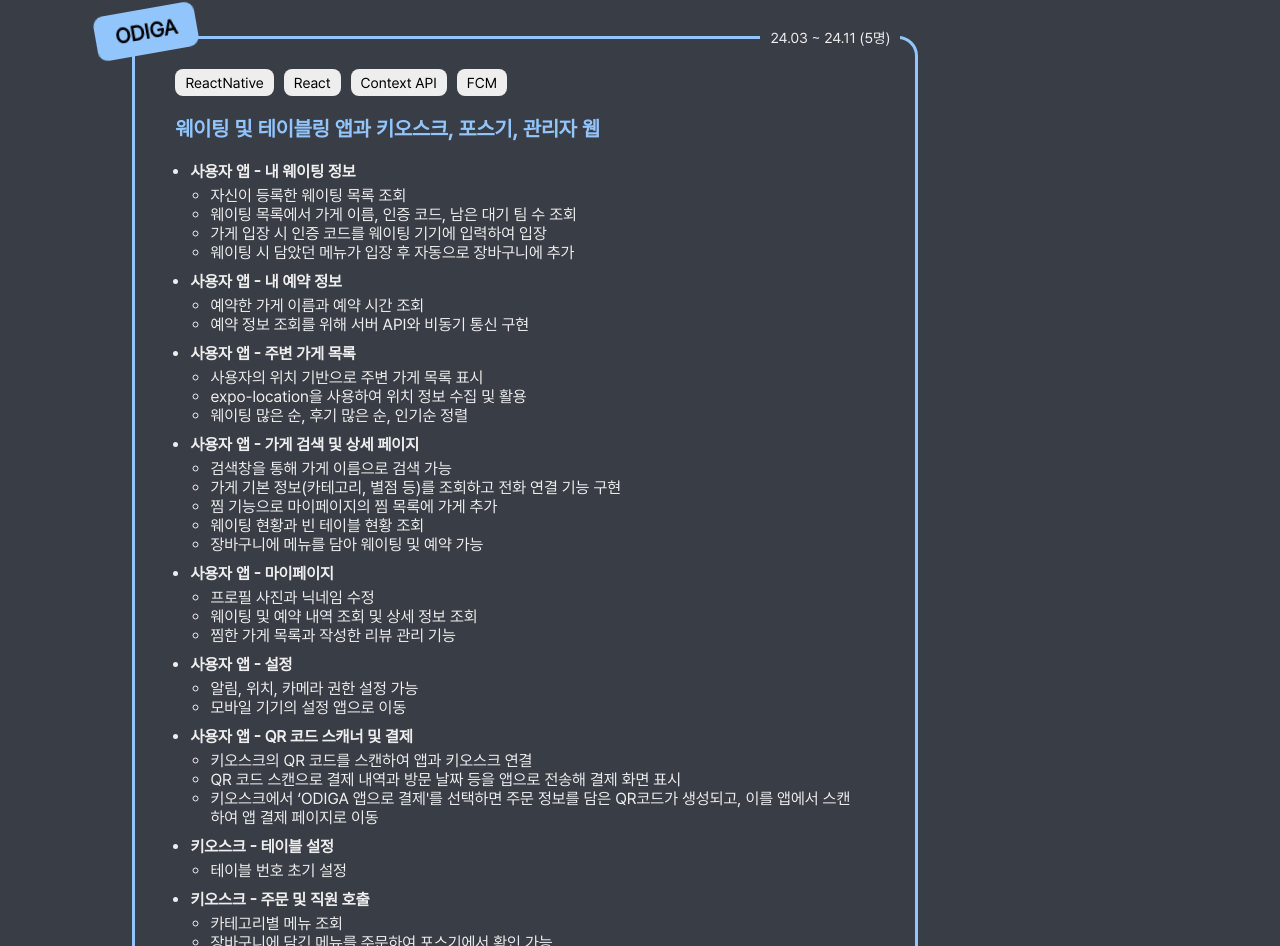
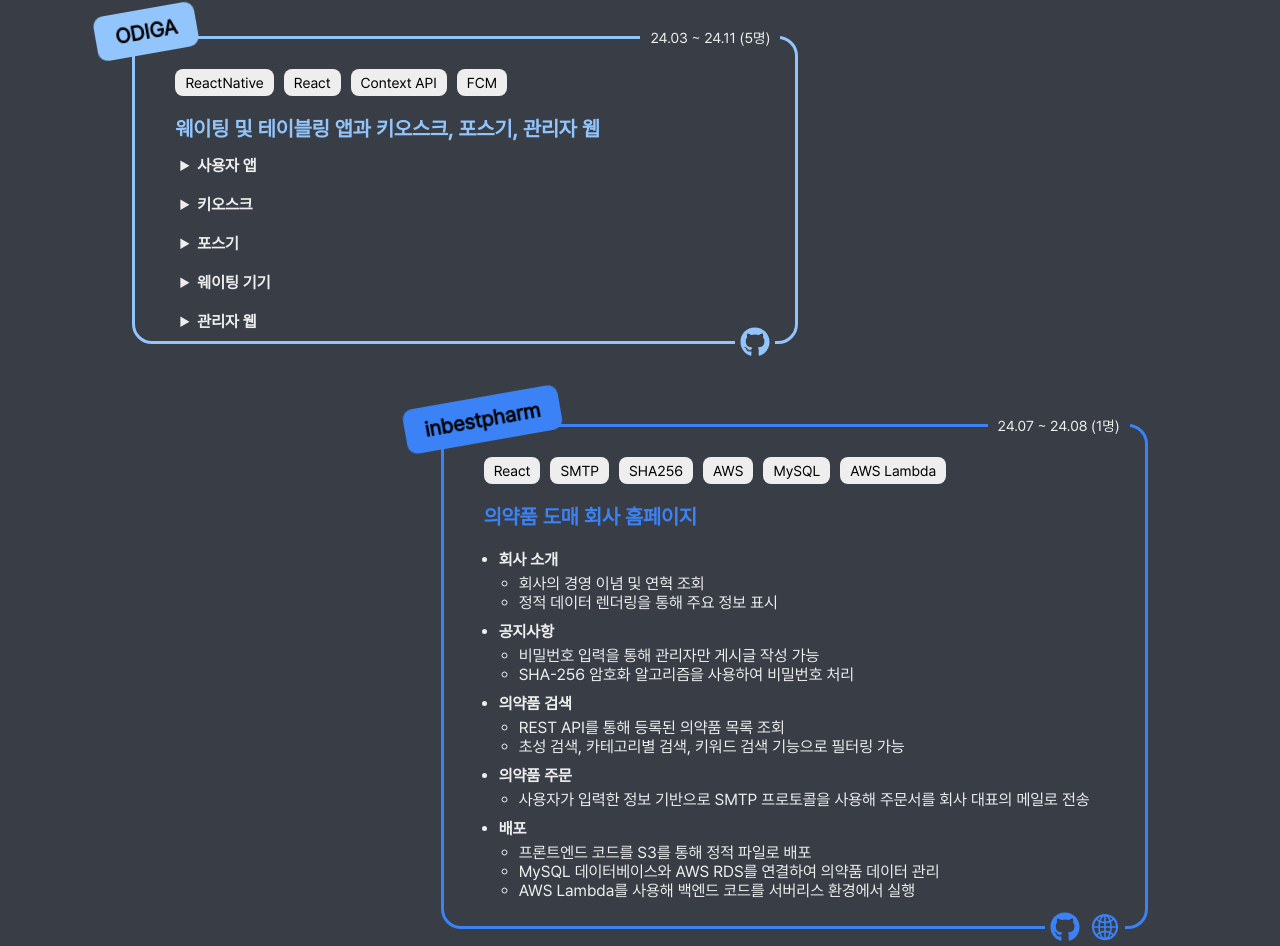
Before and after one commit to hjoo830/portfolio, a React (Create React App) app: page / in a window 1280 px wide. Shown: the part 4023-4969 px from the top of the page. Built offline with nearby package versions, Linux system fonts and the light colour scheme; a web font is replaced by a local one.

Commit message:
✨ Feat: Add toggle for ODIGA project

```diff
--- a/src/components/ProjectSection.js
+++ b/src/components/ProjectSection.js
@@ -48,6 +48,30 @@ function ProjectSection() {
               ))}
             </div>
             <h3 className="projectTitle">{project.title}</h3>
+
+            {project.name === "ODIGA" ? (
+              <div className="odigaContent">
+                {project.content.map((client, catIdx) => (
+                  <details key={catIdx} className="clientContainer">
+                    <summary className="clientName">{client.client}</summary>
+                    <ul className="clientContent">
+                      {client.features.map((feature, featureIdx) => (
+                        <li key={featureIdx}>
+                          <strong className="featureName">
+                            {feature.function}
+                          </strong>
+                          <ul>
+                            {feature.descriptions.map((desc, descIdx) => (
+                              <li key={descIdx}>{desc}</li>
+                            ))}
+                          </ul>
+                        </li>
+                      ))}
+                    </ul>
+                  </details>
+                ))}
+              </div>
+            ) : (
               <ul className="projectContent">
                 {project.content.map((func, idx) => (
                   <li key={idx}>
@@ -60,6 +84,7 @@ function ProjectSection() {
                   </li>
                 ))}
               </ul>
+            )}
 
             <div className="projectLinks">
               {project.githubUrl && (
--- a/src/css/ProjectSection.css
+++ b/src/css/ProjectSection.css
@@ -117,6 +117,31 @@
   font-size: 0.9rem;
 }
 
+.clientName {
+  font-weight: bold;
+  cursor: pointer;
+  padding: 10px;
+  padding-left: 5px;
+}
+
+.clientContent {
+  margin-top: 5px;
+}
+
+.clientContent li {
+  margin-bottom: 5px;
+}
+
+.clientContent ul {
+  padding-left: 20px;
+}
+
+.featureName {
+  display: flex;
+  margin-top: 10px;
+  margin-bottom: 10px;
+}
+
 .projectContent {
   padding: 0 15px;
 }
--- a/src/data/projects.js
+++ b/src/data/projects.js
@@ -98,7 +98,10 @@ export const projects = [
     githubUrl: "https://github.com/O-DI-GA",
     content: [
       {
-        function: "사용자 앱 - 내 웨이팅 정보",
+        client: "사용자 앱",
+        features: [
+          {
+            function: "내 웨이팅 정보",
             descriptions: [
               "자신이 등록한 웨이팅 목록 조회",
               "웨이팅 목록에서 가게 이름, 인증 코드, 남은 대기 팀 수 조회",
@@ -106,15 +109,16 @@ export const projects = [
               "웨이팅 시 담았던 메뉴가 입장 후 자동으로 장바구니에 추가",
             ],
           },
+
           {
-        function: "사용자 앱 - 내 예약 정보",
+            function: "내 예약 정보",
             descriptions: [
               "예약한 가게 이름과 예약 시간 조회",
               "예약 정보 조회를 위해 서버 API와 비동기 통신 구현",
             ],
           },
           {
-        function: "사용자 앱 - 주변 가게 목록",
+            function: "주변 가게 목록",
             descriptions: [
               "사용자의 위치 기반으로 주변 가게 목록 표시",
               "expo-location을 사용하여 위치 정보 수집 및 활용",
@@ -122,7 +126,7 @@ export const projects = [
             ],
           },
           {
-        function: "사용자 앱 - 가게 검색 및 상세 페이지",
+            function: "가게 검색 및 상세 페이지",
             descriptions: [
               "검색창을 통해 가게 이름으로 검색 가능",
               "가게 기본 정보(카테고리, 별점 등)를 조회하고 전화 연결 기능 구현",
@@ -132,7 +136,7 @@ export const projects = [
             ],
           },
           {
-        function: "사용자 앱 - 마이페이지",
+            function: "마이페이지",
             descriptions: [
               "프로필 사진과 닉네임 수정",
               "웨이팅 및 예약 내역 조회 및 상세 정보 조회",
@@ -140,26 +144,32 @@ export const projects = [
             ],
           },
           {
-        function: "사용자 앱 - 설정",
+            function: "설정",
             descriptions: [
               "알림, 위치, 카메라 권한 설정 가능",
               "모바일 기기의 설정 앱으로 이동",
             ],
           },
           {
-        function: "사용자 앱 - QR 코드 스캐너 및 결제",
+            function: "QR 코드 스캐너 및 결제",
             descriptions: [
               "키오스크의 QR 코드를 스캔하여 앱과 키오스크 연결",
               "QR 코드 스캔으로 결제 내역과 방문 날짜 등을 앱으로 전송해 결제 화면 표시",
-          "키오스크에서 ‘ODIGA 앱으로 결제'를 선택하면 주문 정보를 담은 QR코드가 생성되고, 이를 앱에서 스캔하여 앱 결제 페이지로 이동",
+              "키오스크에서 'ODIGA 앱으로 결제'를 선택하면 주문 정보를 담은 QR코드가 생성되고, 이를 앱에서 스캔하여 앱 결제 페이지로 이동",
+            ],
+          },
         ],
       },
       {
-        function: "키오스크 - 테이블 설정",
+        client: "키오스크",
+        features: [
+          {
+            function: "테이블 설정",
             descriptions: ["테이블 번호 초기 설정"],
           },
+
           {
-        function: "키오스크 - 주문 및 직원 호출",
+            function: "주문 및 직원 호출",
             descriptions: [
               "카테고리별 메뉴 조회",
               "장바구니에 담긴 메뉴를 주문하여 포스기에서 확인 가능",
@@ -167,23 +177,29 @@ export const projects = [
             ],
           },
           {
-        function: "키오스크 - 결제",
+            function: "결제",
             descriptions: [
               "주문 내역 조회 및 결제 방식 선택",
               "현장 결제와 앱 결제 지원",
               "앱 결제 시 QR 코드를 제공하여 앱으로 정보 전송",
             ],
           },
+        ],
+      },
       {
-        function: "포스기 - 로그인 및 가게 선택",
+        client: "포스기",
+        features: [
+          {
+            function: "로그인 및 가게 선택",
             descriptions: [
               "로그인 및 회원가입",
               "로그인 후 등록된 가게 목록 조회",
               "가게 선택 시 해당 가게에 설정된 테이블 번호별 주문 내역 표시",
             ],
           },
+
           {
-        function: "포스기 - 테이블 관리 및 주문 내역",
+            function: "테이블 관리 및 주문 내역",
             descriptions: [
               "테이블별 주문 내역 실시간 조회",
               "빈 테이블(회색)과 주문 중인 테이블(노란색) 시각적 구분",
@@ -192,7 +208,7 @@ export const projects = [
             ],
           },
           {
-        function: "포스기 - 웨이팅 관리",
+            function: "웨이팅 관리",
             descriptions: [
               "현재 웨이팅 인원 및 대기 번호 표시",
               "웨이팅 상세 보기(웨이팅 번호, 사용자 이름, 인원수, 메뉴 보기)",
@@ -201,22 +217,32 @@ export const projects = [
             ],
           },
           {
-        function: "포스기 - 주문 알림",
+            function: "주문 알림",
             descriptions: [
               "키오스크에서 주문이 들어올 경우 오른쪽에 주문 목록 표시",
               "포그라운드에서 Firebase Cloud Messaging(FCM)을 이용해 새로운 주문 내역 실시간 확인",
             ],
           },
+        ],
+      },
 
       {
-        function: "웨이팅 기기 - 대기 등록 및 인증",
+        client: "웨이팅 기기",
+        features: [
+          {
+            function: "대기 등록 및 인증",
             descriptions: [
               "가게 앞 웨이팅 기기를 통해 인증번호 입력 시 입장 가능",
               "현재 웨이팅 번호 표시",
             ],
           },
+        ],
+      },
       {
-        function: "관리자 웹 - 가게 및 메뉴 관리",
+        client: "관리자 웹",
+        features: [
+          {
+            function: "가게 및 메뉴 관리",
             descriptions: [
               "로그인 및 회원가입",
               "가게 정보 등록 및 수정 가능",
@@ -225,8 +251,9 @@ export const projects = [
               "테이블 정보 설정(테이블 개수, 착석 가능 인원)",
             ],
           },
+
           {
-        function: "관리자 웹 - 예약 관리",
+            function: "예약 관리",
             descriptions: [
               "예약 가능 시간 등록 및 간격 설정 기능",
               "날짜 별 예약 가능 시간 조회 및 수정, 삭제",
@@ -234,7 +261,7 @@ export const projects = [
             ],
           },
           {
-        function: "관리자 웹 - 매출 분석",
+            function: "매출 분석",
             descriptions: [
               "오늘 매출 현황(매출액, 방문자 수, 웨이팅 수, 인기 메뉴) 조회",
               "카테고리별 및 메뉴별 매출 분석 시각화",
@@ -242,6 +269,8 @@ export const projects = [
               "요일별, 시간대별 방문자 및 웨이팅 수 시각화",
               "연간 예약 패턴 시각화",
               "리뷰 통계 및 GPT API 기반 요약 및 개선 사항 제공",
+            ],
+          },
         ],
       },
     ],
```
Lines whose indentation alone changed are shown as unchanged.
